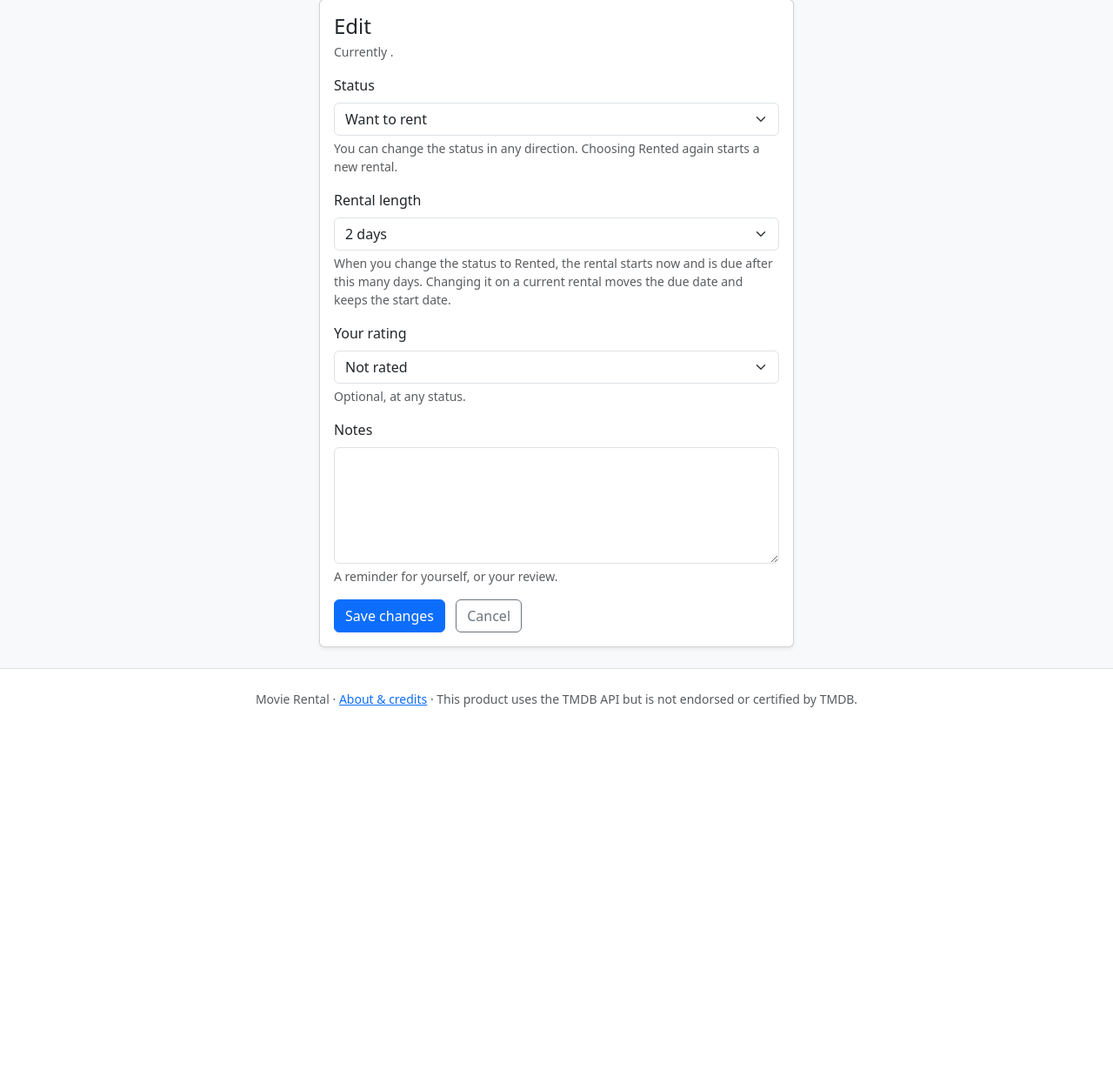
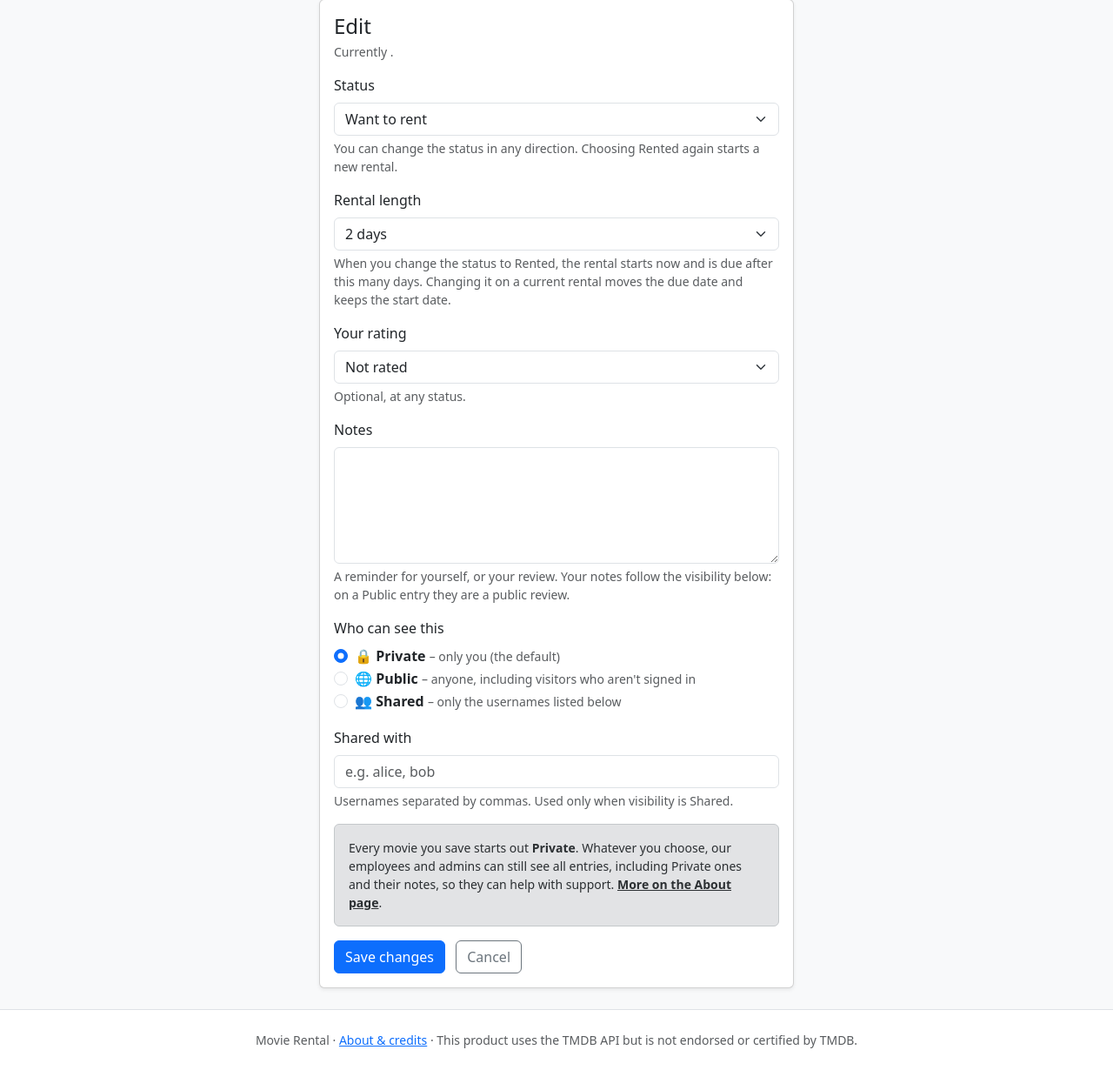
Before and after one commit to R0B0T0s/project-two-building-with-apis, a Django app: template rentals/templates/rentals/saved_edit.html in a window 1280 px wide. Shown: the part 81-1311 px from the top of the page at 87% size. Before the commit the page ends 894 px from the top, so only its background shows below. Run offline with Django 5.2, Linux system fonts and the light colour scheme; the template is opened without the code that fills it: values that come from a table or form of the project are taken from there, others are empty.

Commit message:
Phase 7: Privacy and sharing
- Edit form: visibility (Private/Public/Shared) and comma-separated
  shared-with usernames; unknown usernames and Shared with nobody are
  form errors
- Edit page explains the Private default and staff access
- Visibility icon on library cards and the detail page; share list shown
  to owner and staff only
- Website permission matrix tests (6 viewers x 3 visibilities x
  view/edit/delete)

Co-Authored-By: Claude Opus 5.5 <noreply@anthropic.com>

```diff
--- a/rentals/forms.py
+++ b/rentals/forms.py
@@ -1,6 +1,9 @@
 from django import forms
+from django.contrib.auth import get_user_model
 
 from .models import DEFAULT_RENTAL_DAYS, RENTAL_DAY_CHOICES, SavedMovie
+
+User = get_user_model()
 
 RATING_CHOICES = [("", "Not rated")] + [
     (n, f"{'★' * n}{'☆' * (5 - n)}  ({n} star{'s' if n > 1 else ''})")
@@ -28,12 +31,20 @@ class SavedMovieForm(forms.ModelForm):
         required=False,
         help_text="Optional, at any status.",
     )
+    shared_usernames = forms.CharField(
+        label="Shared with",
+        required=False,
+        help_text="Usernames separated by commas. Used only when visibility is Shared.",
+    )
 
     class Meta:
         model = SavedMovie
-        fields = ["status", "rating", "notes"]
-        labels = {"notes": "Notes"}
-        help_texts = {"notes": "A reminder for yourself, or your review."}
+        fields = ["status", "rating", "notes", "visibility"]
+        labels = {"notes": "Notes", "visibility": "Who can see this"}
+        help_texts = {
+            "notes": "A reminder for yourself, or your review. Your notes follow "
+            "the visibility below: on a Public entry they are a public review.",
+        }
 
     def __init__(self, *args, **kwargs):
         super().__init__(*args, **kwargs)
@@ -42,6 +53,41 @@ class SavedMovieForm(forms.ModelForm):
         # a notes-only edit leaves the rental alone.
         if self.instance.rental_days in dict(RENTAL_DAY_CHOICES):
             self.initial["rental_days"] = self.instance.rental_days
+        if self.instance.pk:
+            self.initial["shared_usernames"] = ", ".join(
+                self.instance.shared_with.order_by("username").values_list(
+                    "username", flat=True
+                )
+            )
+
+    def clean_shared_usernames(self):
+        """Turn "alice, bob" into a list of User objects."""
+        raw = self.cleaned_data["shared_usernames"]
+        names = {name.strip() for name in raw.split(",") if name.strip()}
+        users = list(User.objects.filter(username__in=names))
+        unknown = sorted(names - {user.username for user in users})
+        if unknown:
+            raise forms.ValidationError(
+                "No user with the username %(names)s. Check the spelling: "
+                "usernames are case-sensitive.",
+                params={"names": ", ".join(unknown)},
+                code="unknown_username",
+            )
+        return users
+
+    def clean(self):
+        cleaned = super().clean()
+        shared_with = cleaned.get("shared_usernames")
+        if (
+            cleaned.get("visibility") == SavedMovie.Visibility.SHARED
+            and shared_with is not None  # None: already rejected as unknown
+            and not shared_with
+        ):
+            self.add_error(
+                "shared_usernames",
+                "Add at least one username to share with, or choose Private.",
+            )
+        return cleaned
 
     def save(self, commit=True):
         saved = super().save(commit=False)
@@ -57,4 +103,5 @@ class SavedMovieForm(forms.ModelForm):
         if commit:
             saved.save()
             self.save_m2m()
+            saved.shared_with.set(self.cleaned_data["shared_usernames"])
         return saved
--- a/rentals/templates/rentals/includes/saved_card.html
+++ b/rentals/templates/rentals/includes/saved_card.html
@@ -12,7 +12,10 @@
       <h2 class="h6 card-title mb-1">
         <a href="{{ saved.get_absolute_url }}" class="link-body-emphasis text-decoration-none stretched-link">{{ saved.movie.title }}</a>
       </h2>
-      <p class="small text-body-secondary mb-2">{{ saved.movie.release_year|default:"Year unknown" }}</p>
+      <p class="small text-body-secondary mb-2 d-flex justify-content-between">
+        <span>{{ saved.movie.release_year|default:"Year unknown" }}</span>
+        {% include "rentals/includes/visibility_icon.html" %}
+      </p>
       {% include "rentals/includes/rental_badges.html" %}
       {% if saved.stars %}
         <div class="text-warning mt-2" aria-label="Rated {{ saved.rating }} out of 5">{{ saved.stars }}</div>
--- /dev/null
+++ b/rentals/templates/rentals/includes/visibility_icon.html
@@ -0,0 +1,2 @@
+{# Visibility icon with an accessible label. Expects `saved`; optional `with_label`. #}
+<span data-testid="visibility-icon" data-visibility="{{ saved.visibility }}" title="{{ saved.get_visibility_display }}"{% if not with_label %} aria-label="{{ saved.get_visibility_display }}"{% endif %}>{% if saved.visibility == 'public' %}🌐{% elif saved.visibility == 'shared' %}👥{% else %}🔒{% endif %}{% if with_label %} {{ saved.get_visibility_display }}{% endif %}</span>
--- a/rentals/templates/rentals/saved_edit.html
+++ b/rentals/templates/rentals/saved_edit.html
@@ -56,6 +56,35 @@
             <div class="form-text small">{{ form.notes.help_text }}</div>
           </div>
 
+          <fieldset class="mb-3">
+            <legend class="form-label fs-6 mb-2">{{ form.visibility.label }}</legend>
+            {% for value, label in form.visibility.field.choices %}
+              <div class="form-check">
+                <input class="form-check-input{% if form.visibility.errors %} is-invalid{% endif %}" type="radio" name="{{ form.visibility.html_name }}" id="visibility-{{ value }}" value="{{ value }}"{% if form.visibility.value == value %} checked{% endif %}>
+                <label class="form-check-label" for="visibility-{{ value }}">
+                  {% if value == 'private' %}<span aria-hidden="true">🔒</span> <strong>Private</strong> <span class="text-body-secondary small">– only you (the default)</span>
+                  {% elif value == 'public' %}<span aria-hidden="true">🌐</span> <strong>Public</strong> <span class="text-body-secondary small">– anyone, including visitors who aren't signed in</span>
+                  {% else %}<span aria-hidden="true">👥</span> <strong>Shared</strong> <span class="text-body-secondary small">– only the usernames listed below</span>{% endif %}
+                </label>
+              </div>
+            {% endfor %}
+            {% for error in form.visibility.errors %}<div class="invalid-feedback d-block">{{ error }}</div>{% endfor %}
+          </fieldset>
+
+          <div class="mb-3">
+            <label for="{{ form.shared_usernames.id_for_label }}" class="form-label">{{ form.shared_usernames.label }}</label>
+            <input type="text" name="{{ form.shared_usernames.html_name }}" id="{{ form.shared_usernames.id_for_label }}" class="form-control{% if form.shared_usernames.errors %} is-invalid{% endif %}" value="{{ form.shared_usernames.value|default_if_none:'' }}" placeholder="e.g. alice, bob" autocomplete="off">
+            {% for error in form.shared_usernames.errors %}<div class="invalid-feedback">{{ error }}</div>{% endfor %}
+            <div class="form-text small">{{ form.shared_usernames.help_text }}</div>
+          </div>
+
+          <div class="alert alert-secondary small" role="note" data-testid="privacy-note">
+            Every movie you save starts out <strong>Private</strong>. Whatever you choose,
+            our employees and admins can still see all entries, including Private ones
+            and their notes, so they can help with support.
+            <a href="{% url 'rentals:about' %}" class="alert-link">More on the About page</a>.
+          </div>
+
           <button type="submit" class="btn btn-primary">Save changes</button>
           <a href="{{ saved.get_absolute_url }}" class="btn btn-outline-secondary ms-2">Cancel</a>
         </form>
```
Also changed, not shown: PROMPTS.md (+18 -0 lines), rentals/templates/rentals/saved_detail.html (+10 -1 lines), rentals/tests/test_edit.py (+7 -1 lines), rentals/tests/test_privacy.py (added, +241 -0 lines).
